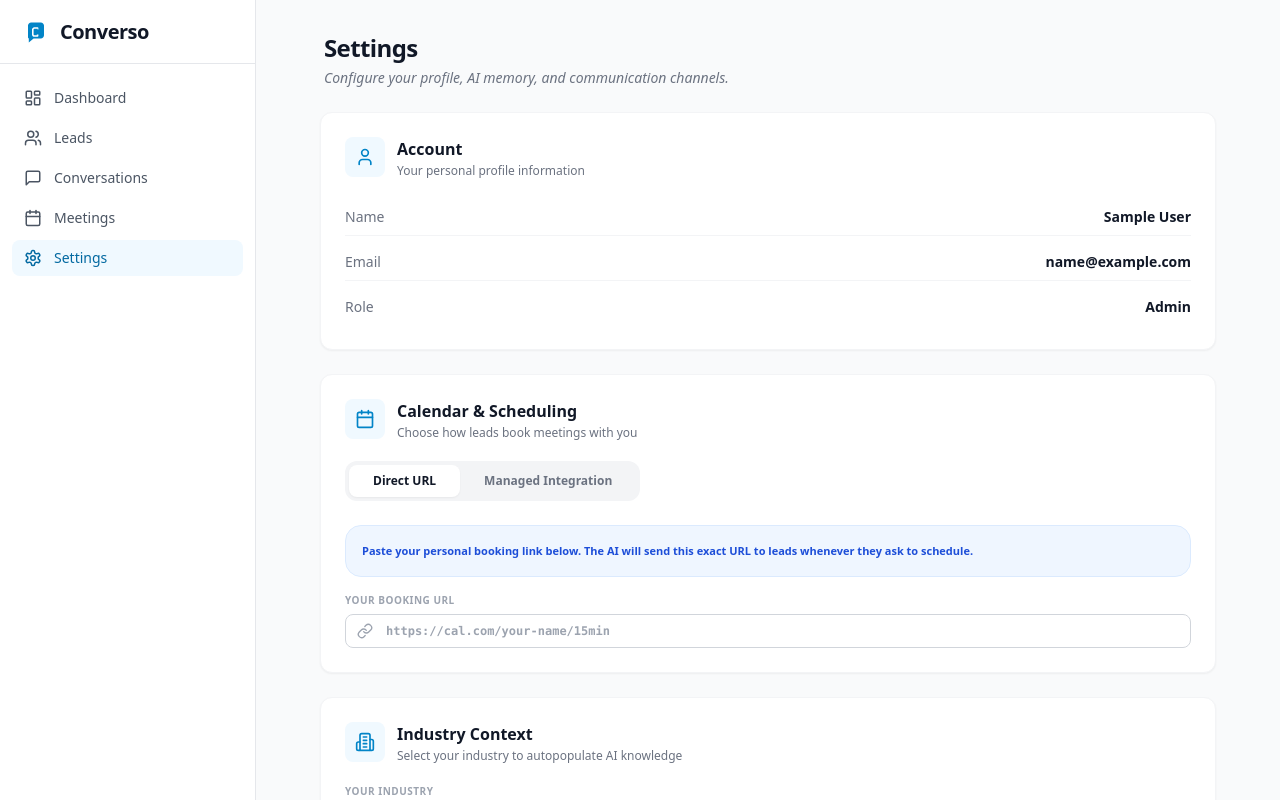
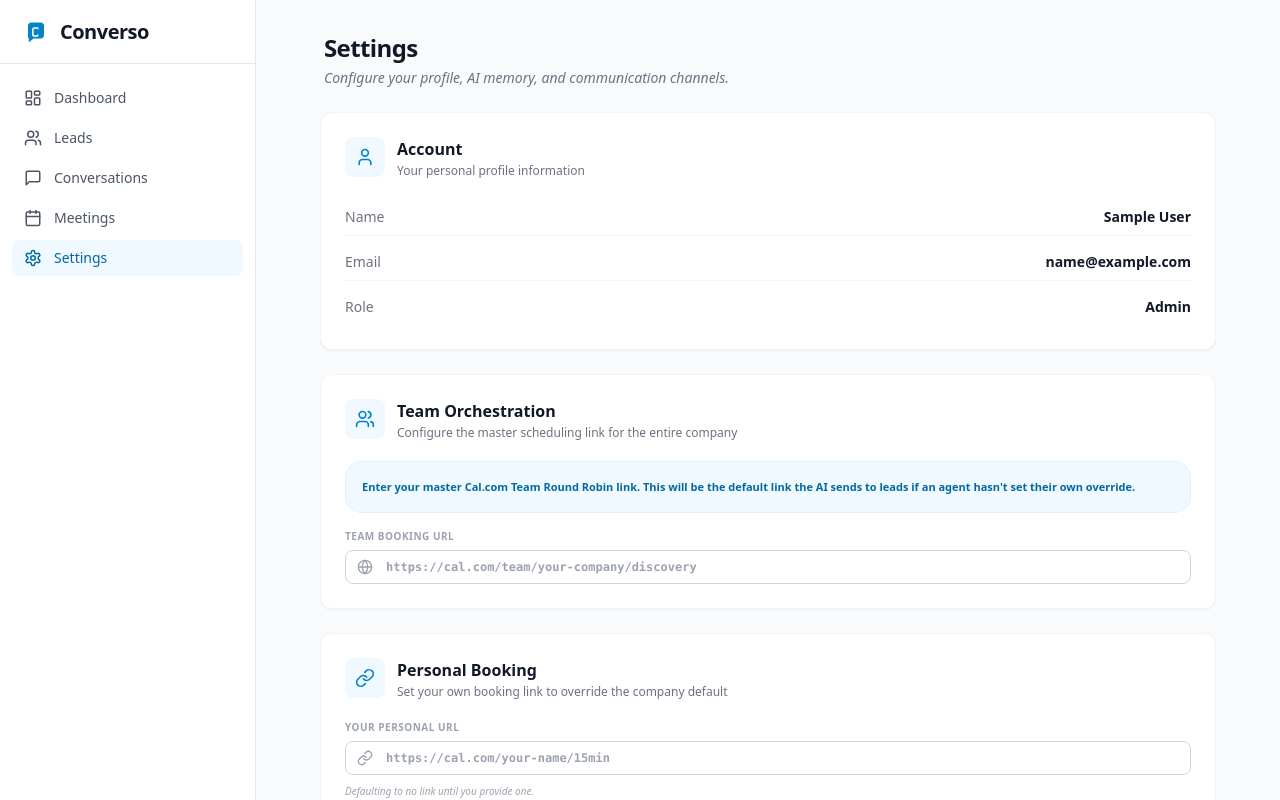
Before and after one commit to vselvaraj6/converso, a Next.js app in the folder frontend/: page /dashboard/settings in a window 1280 px wide. Shown: the top 800 px of the page. Built offline with nearby package versions, Linux system fonts and the light colour scheme; no server answers; sample sign-in values are in the browser's storage.

Commit message:
feat: implement Master Orchestrator pattern with company-wide team booking and personal agent overrides

```diff
--- a/frontend/app/dashboard/settings/page.tsx
+++ b/frontend/app/dashboard/settings/page.tsx
@@ -1,7 +1,7 @@
 'use client'
 import { useState, useEffect } from 'react'
 import { getStoredUser, getCompany, updateCompany, getIndustryTemplates, updateMe, connectCalendar, type Company, type User } from '@/lib/api'
-import { Key, Phone, Bot, User as UserIcon, Building2, Brain, MessageCircle, Sparkles, Calendar, CheckCircle2, X, AlertCircle, ShieldCheck, Globe, Link as LinkIcon, Settings2 } from 'lucide-react'
+import { Key, Phone, Bot, User as UserIcon, Building2, Brain, MessageCircle, Sparkles, Calendar, CheckCircle2, X, AlertCircle, ShieldCheck, Globe, Link as LinkIcon, Settings2, Users } from 'lucide-react'
 import clsx from 'clsx'
 
 function Section({ title, icon: Icon, children, description }: {
@@ -30,15 +30,12 @@ export default function SettingsPage() {
   const [loading, setLoading] = useState(true)
   const [saving, setSaving] = useState(false)
   const [saved, setSaved] = useState(false)
-  const [showProviderModal, setShowProviderModal] = useState(false)
   const [manualCalUrl, setManualCalUrl] = useState('')
-  const [useManual, setUseManual] = useState(true)
 
   useEffect(() => {
     const stored = getStoredUser()
     setUser(stored)
     setManualCalUrl(stored?.manual_calendar_url || '')
-    setUseManual(!!stored?.manual_calendar_url || !stored?.calendar_connected)
 
     Promise.all([getCompany(), getIndustryTemplates()])
       .then(([c, t]) => {
@@ -53,13 +50,11 @@ export default function SettingsPage() {
     if (!company) return
     setSaving(true)
     try {
-      // 1. Save company settings
+      // 1. Save company settings (including master team link)
       await updateCompany(company)
 
-      // 2. Save user manual cal URL
-      // We send manual_calendar_url only if useManual is true, else we clear it
-      const payload = { manual_calendar_url: useManual ? manualCalUrl : null }
-      const updated = await updateMe(payload)
+      // 2. Save user personal override
+      const updated = await updateMe({ manual_calendar_url: manualCalUrl || null })
 
       // 3. Update local state and storage
       setUser(updated)
@@ -100,22 +95,6 @@ export default function SettingsPage() {
     })
   }
 
-  const disconnectCalendar = async () => {
-    if (!confirm('Are you sure you want to disconnect your work calendar? AI will no longer be able to book meetings for you.')) return
-    try {
-      const updated = await updateMe({
-        calendar_connected: false,
-        calcom_username: null,
-        calcom_event_id: null
-      })
-      setUser(updated)
-      localStorage.setItem('user', JSON.stringify(updated))
-      setUseManual(true)
-    } catch (err) {
-      alert('Failed to disconnect calendar')
-    }
-  }
-
   if (loading) return <div className="text-gray-400 text-sm p-8 font-bold font-sans">Loading settings…</div>
 
   return (
@@ -144,42 +123,36 @@ export default function SettingsPage() {
           </div>
         </Section>
 
-        {/* Unified Calendar Section */}
-        <Section title="Calendar & Scheduling" icon={Calendar} description="Choose how leads book meetings with you">
-          <div className="space-y-6">
-            {/* Toggle Mode */}
-            <div className="flex p-1 bg-gray-100 rounded-xl w-full sm:w-fit">
-              <button
-                type="button"
-                onClick={() => setUseManual(true)}
-                className={clsx(
-                  "flex-1 sm:flex-none px-6 py-2 rounded-lg text-xs font-bold transition-all",
-                  useManual ? "bg-white text-gray-900 shadow-sm" : "text-gray-500 hover:text-gray-700"
-                )}
-              >
-                Direct URL
-              </button>
-              <button
-                type="button"
-                onClick={() => setUseManual(false)}
-                className={clsx(
-                  "flex-1 sm:flex-none px-6 py-2 rounded-lg text-xs font-bold transition-all",
-                  !useManual ? "bg-white text-gray-900 shadow-sm" : "text-gray-500 hover:text-gray-700"
-                )}
-              >
-                Managed Integration
-              </button>
-            </div>
-
-            {useManual ? (
-              <div className="space-y-4 animate-in fade-in slide-in-from-top-2 duration-300">
-                <div className="bg-blue-50 border border-blue-100 rounded-2xl p-4">
-                  <p className="text-[11px] text-blue-700 font-bold leading-relaxed">
-                    Paste your personal booking link below. The AI will send this exact URL to leads whenever they ask to schedule.
+        {/* Master Team Link (Admin Only) */}
+        {user?.role === 'admin' && (
+          <Section title="Team Orchestration" icon={Users} description="Configure the master scheduling link for the entire company">
+            <div className="space-y-4">
+              <div className="bg-brand-50 border border-brand-100 rounded-2xl p-4">
+                <p className="text-[11px] text-brand-700 font-bold leading-relaxed">
+                  Enter your master Cal.com Team Round Robin link. This will be the default link the AI sends to leads if an agent hasn't set their own override.
                 </p>
               </div>
               <div>
-                  <label className="block text-[10px] font-bold text-gray-400 uppercase tracking-wider mb-1.5 font-bold">Your Booking URL</label>
+                <label className="block text-[10px] font-bold text-gray-400 uppercase tracking-wider mb-1.5 font-bold">Team Booking URL</label>
+                <div className="relative">
+                  <Globe size={16} className="absolute left-3 top-1/2 -translate-y-1/2 text-gray-400" />
+                  <input
+                    className="input pl-10 font-mono text-xs font-bold bg-white"
+                    value={company?.cal_booking_url || ''}
+                    onChange={e => setCompany(c => c ? {...c, cal_booking_url: e.target.value} : null)}
+                    placeholder="https://cal.com/team/your-company/discovery"
+                  />
+                </div>
+              </div>
+            </div>
+          </Section>
+        )}
+
+        {/* Personal Booking Link */}
+        <Section title="Personal Booking" icon={LinkIcon} description="Set your own booking link to override the company default">
+          <div className="space-y-4">
+            <div>
+              <label className="block text-[10px] font-bold text-gray-400 uppercase tracking-wider mb-1.5 font-bold">Your Personal URL</label>
               <div className="relative">
                 <LinkIcon size={16} className="absolute left-3 top-1/2 -translate-y-1/2 text-gray-400" />
                 <input
@@ -189,49 +162,12 @@ export default function SettingsPage() {
                   placeholder="https://cal.com/your-name/15min"
                 />
               </div>
+              <p className="text-[10px] text-gray-400 mt-2 italic font-medium leading-relaxed">
+                {manualCalUrl
+                  ? "✓ AI will use this link for your leads."
+                  : `Defaulting to ${company?.cal_booking_url ? 'Company Team Link' : 'no link'} until you provide one.`}
+              </p>
             </div>
-              </div>
-            ) : (
-              <div className="animate-in fade-in slide-in-from-top-2 duration-300">
-                {user?.calendar_connected ? (
-                  <div className="bg-brand-50 border border-brand-100 rounded-2xl p-5 flex flex-col sm:flex-row items-center justify-between gap-4">
-                    <div className="flex items-center gap-3">
-                      <div className="w-10 h-10 rounded-full bg-white flex items-center justify-center text-brand-600 shadow-sm border border-brand-50">
-                        <ShieldCheck size={24} />
-                      </div>
-                      <div>
-                        <p className="font-bold text-brand-900 text-sm">Managed Cal Active</p>
-                        <p className="text-[10px] text-brand-600 font-bold uppercase tracking-tight">Syncing via Converso Managed Cal</p>
-                      </div>
-                    </div>
-                    <button
-                      type="button"
-                      onClick={disconnectCalendar}
-                      className="btn-secondary py-2 px-6 text-xs font-bold text-red-600 border-red-100 hover:bg-red-50 w-full sm:w-auto"
-                    >
-                      Disconnect
-                    </button>
-                  </div>
-                ) : (
-                  <div className="bg-gray-50 border border-dashed border-gray-200 rounded-2xl p-8 text-center">
-                    <div className="w-14 h-14 rounded-2xl bg-white flex items-center justify-center mx-auto mb-4 shadow-sm">
-                      <ShieldCheck size={28} className="text-gray-400" />
-                    </div>
-                    <h3 className="font-bold text-gray-900 mb-1">One-Click Integration</h3>
-                    <p className="text-xs text-gray-500 mb-6 max-w-sm mx-auto font-medium leading-relaxed">
-                      Connect your work calendar to let our platform manage your availability automatically.
-                    </p>
-                    <button
-                      type="button"
-                      onClick={() => setShowProviderModal(true)}
-                      className="btn-primary px-10 py-3 font-bold text-sm shadow-lg shadow-brand-100 transition-all hover:scale-[1.02] active:scale-[0.98]"
-                    >
-                      Connect Work Calendar
-                    </button>
-                  </div>
-                )}
-              </div>
-            )}
           </div>
         </Section>
 
@@ -336,102 +272,6 @@ export default function SettingsPage() {
           </div>
         </div>
       </form>
-
-      {showProviderModal && (
-        <ProviderSelectionModal
-          user={user}
-          onClose={() => setShowProviderModal(false)}
-          onConnected={(updated) => {
-            setUser(updated)
-            setShowProviderModal(false)
-          }}
-        />
-      )}
     </div>
   )
 }
-
-function ProviderSelectionModal({ user, onClose, onConnected }: { user: User | null; onClose: () => void; onConnected: (u: User) => void }) {
-  const [connecting, setConnecting] = useState<string | null>(null)
-
-  const connect = async (provider: string) => {
-    setConnecting(provider)
-    try {
-      // 1. Perform backend-managed connection flow
-      await connectCalendar(provider)
-
-      // 2. Fetch fresh user data to reflect the new state
-      const response = await fetch('/api/auth/me', {
-        headers: { 'Authorization': `Bearer ${localStorage.getItem('token')}` }
-      })
-      if (!response.ok) throw new Error('Failed to refresh user data')
-      const updatedUser = await response.json()
-      localStorage.setItem('user', JSON.stringify(updatedUser))
-
-      onConnected(updatedUser)
-    } catch (err: any) {
-      alert(`Failed to connect ${provider} calendar: ${err.message}`)
-    } finally {
-      setConnecting(null)
-    }
-  }
-
-  return (
-    <div className="fixed inset-0 bg-gray-900/60 backdrop-blur-sm flex items-center justify-center z-50 p-4">
-      <div className="card w-full max-w-sm p-6 my-auto shadow-2xl border-none bg-white animate-in zoom-in duration-200">
-        <div className="flex items-center justify-between mb-6">
-          <h2 className="text-xl font-bold text-gray-900">Choose your calendar</h2>
-          <button onClick={onClose} className="text-gray-400 hover:text-gray-600">
-            <X size={20} />
-          </button>
-        </div>
-
-        <div className="space-y-3">
-          <button
-            onClick={() => connect('google')}
-            disabled={!!connecting}
-            className="w-full flex items-center justify-between p-4 rounded-2xl border-2 border-gray-100 hover:border-brand-500 hover:bg-brand-50/30 transition-all group"
-          >
-            <div className="flex items-center gap-3">
-              <div className="w-10 h-10 flex items-center justify-center rounded-xl bg-white border border-gray-100 shadow-sm">
-                <img src="https://www.google.com/favicon.ico" className="w-5 h-5" alt="Google" />
-              </div>
-              <span className="font-bold text-gray-700">Google Calendar</span>
-            </div>
-            {connecting === 'google' ? (
-              <div className="w-5 h-5 border-2 border-brand-600 border-t-transparent rounded-full animate-spin" />
-            ) : (
-              <ChevronRight size={18} className="text-gray-300 group-hover:text-brand-600" />
-            )}
-          </button>
-
-          <button
-            onClick={() => connect('microsoft')}
-            disabled={!!connecting}
-            className="w-full flex items-center justify-between p-4 rounded-2xl border-2 border-gray-100 hover:border-brand-500 hover:bg-brand-50/30 transition-all group"
-          >
-            <div className="flex items-center gap-3">
-              <div className="w-10 h-10 flex items-center justify-center rounded-xl bg-white border border-gray-100 shadow-sm">
-                <img src="https://www.microsoft.com/favicon.ico" className="w-5 h-5" alt="Microsoft" />
-              </div>
-              <span className="font-bold text-gray-700">Microsoft Outlook</span>
-            </div>
-            {connecting === 'microsoft' ? (
-              <div className="w-5 h-5 border-2 border-brand-600 border-t-transparent rounded-full animate-spin" />
-            ) : (
-              <ChevronRight size={18} className="text-gray-300 group-hover:text-brand-600" />
-            )}
-          </button>
-        </div>
-
-        <p className="mt-6 text-[10px] text-gray-400 text-center font-medium leading-relaxed italic">
-          Sign in via Okta to grant Converso secure access to your availability.
-        </p>
-      </div>
-    </div>
-  )
-}
-
-function ChevronRight({ size, className }: { size: number; className?: string }) {
-  return <svg width={size} height={size} viewBox="0 0 24 24" fill="none" stroke="currentColor" strokeWidth="3" strokeLinecap="round" strokeLinejoin="round" className={className}><path d="m9 18 6-6-6-6"/></svg>
-}
```
Also changed, not shown: 1 other file (tests, documents, lock files or other folders). Lines whose indentation alone changed are shown as unchanged.
